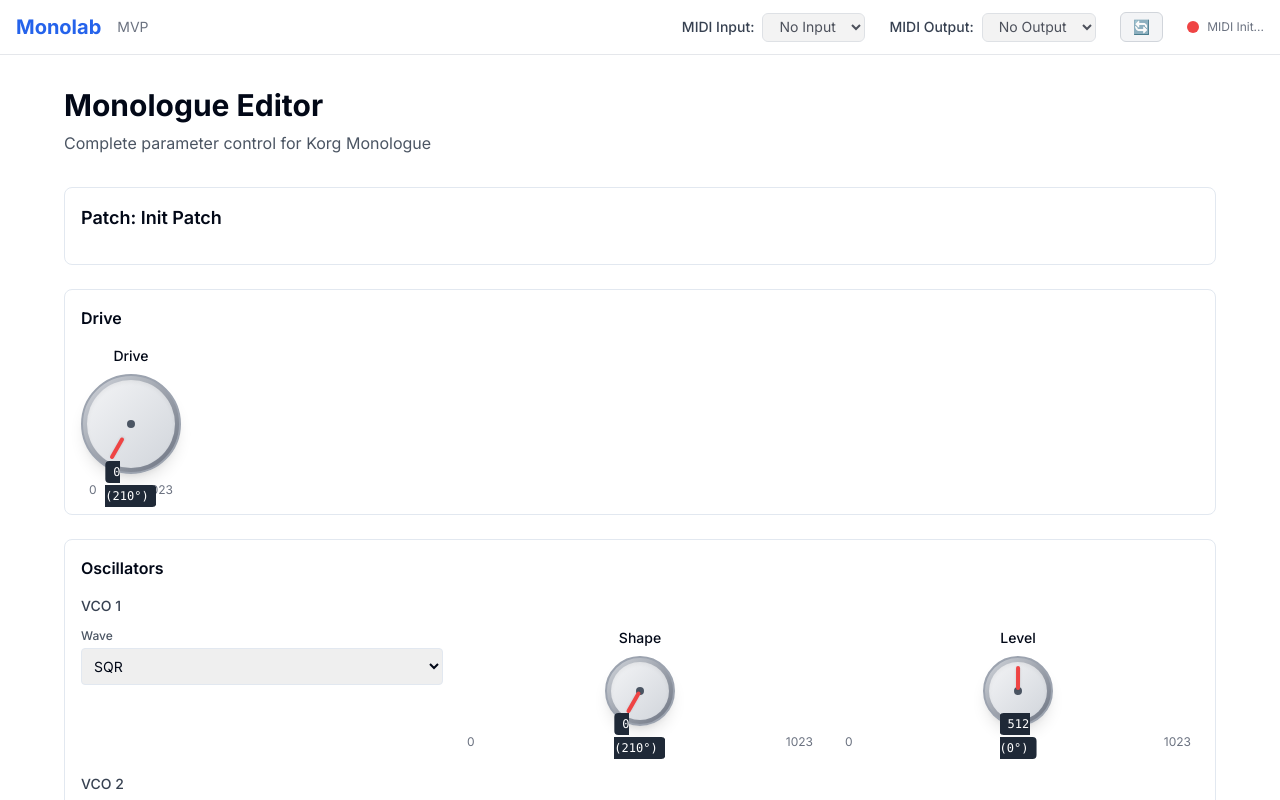
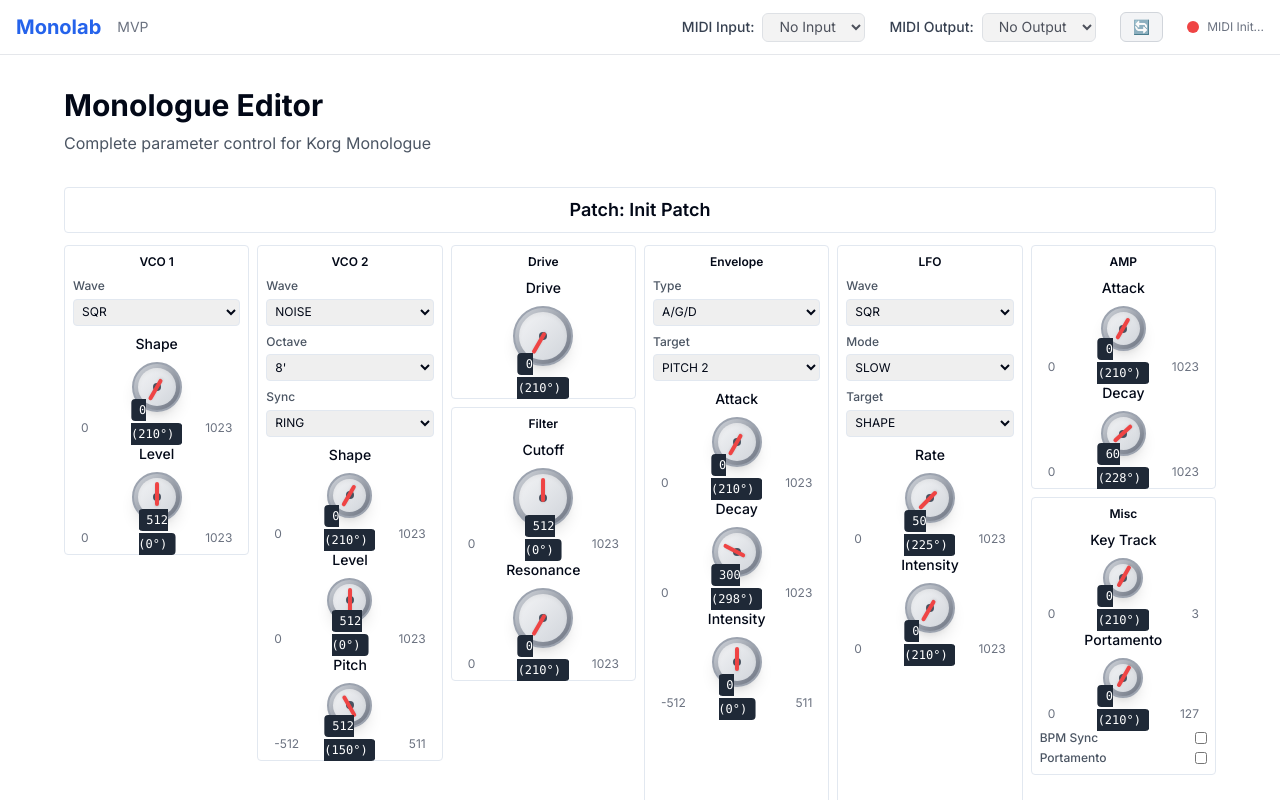
Before and after one commit to julzelements/monolab, a Next.js app: page / in a window 1280 px wide. Shown: the top 800 px of the page. Built offline with nearby package versions, Linux system fonts and the light colour scheme.

Commit message:
more gui

```diff
--- a/src/components/MonologueEditor.tsx
+++ b/src/components/MonologueEditor.tsx
@@ -77,46 +77,29 @@
   }
 
   return (
-    <div className={`space-y-6 ${className}`}>
-      {/* Patch Name */}
-      <div className="p-4 border rounded-lg">
-        <h2 className="text-lg font-semibold mb-4">Patch: {parameters.patchName}</h2>
+    <div className={`w-full max-w-[1200px] mx-auto ${className}`} style={{ height: '900px' }}>
+      {/* Patch Name Header - Compact */}
+      <div className="p-2 border rounded mb-3 text-center">
+        <h2 className="text-lg font-semibold">Patch: {parameters.patchName}</h2>
       </div>
 
-      {/* Drive */}
-      <div className="p-4 border rounded-lg">
-        <h3 className="text-md font-semibold mb-4">Drive</h3>
-        <div className="flex items-center space-x-4">
-          <Knob
-            value={getSafeValue("drive", 0)}
-            onChange={(value) => updateParameter("drive", value)}
-            min={0}
-            max={1023}
-            label="Drive"
-            size={100}
-          />
-        </div>
-      </div>
+      {/* Main Grid - 6 Columns */}
+      <div className="grid grid-cols-6 gap-2 h-[calc(100%-60px)]">
 
-      {/* VCO Section */}
-      <div className="p-4 border rounded-lg">
-        <h3 className="text-md font-semibold mb-4">Oscillators</h3>
-
-        {/* VCO1 */}
-        <div className="mb-6">
-          <h4 className="text-sm font-medium mb-3 text-gray-700">VCO 1</h4>
-          <div className="grid grid-cols-1 md:grid-cols-3 gap-4">
+        {/* Column 1: VCO1 */}
+        <div className="space-y-2">
+          <div className="p-2 border rounded">
+            <h3 className="text-xs font-semibold mb-2 text-center">VCO 1</h3>
+            <div className="space-y-2">
               <div>
                 <label className="block text-xs font-medium text-gray-600 mb-1">Wave</label>
                 <select
                   value={getSafeValue("oscillators.vco1.wave", 0)}
                   onChange={(e) => updateParameter("oscillators.vco1.wave", parseInt(e.target.value))}
-                className="w-full p-2 border rounded text-sm"
+                  className="w-full p-1 border rounded text-xs"
                 >
                   {VCO1_WAVE_TYPES.map((wave, idx) => (
-                  <option key={idx} value={idx}>
-                    {wave}
-                  </option>
+                    <option key={idx} value={idx}>{wave}</option>
                   ))}
                 </select>
               </div>
@@ -126,7 +109,7 @@
                 min={0}
                 max={1023}
                 label="Shape"
-              size={70}
+                size={50}
               />
               <Knob
                 value={getSafeValue("oscillators.vco1.level", 0)}
@@ -134,26 +117,50 @@
                 min={0}
                 max={1023}
                 label="Level"
-              size={70}
+                size={50}
               />
             </div>
           </div>
+        </div>
 
-        {/* VCO2 */}
-        <div>
-          <h4 className="text-sm font-medium mb-3 text-gray-700">VCO 2</h4>
-          <div className="grid grid-cols-1 md:grid-cols-3 gap-4">
+        {/* Column 2: VCO2 */}
+        <div className="space-y-2">
+          <div className="p-2 border rounded">
+            <h3 className="text-xs font-semibold mb-2 text-center">VCO 2</h3>
+            <div className="space-y-2">
               <div>
                 <label className="block text-xs font-medium text-gray-600 mb-1">Wave</label>
                 <select
                   value={getSafeValue("oscillators.vco2.wave", 0)}
                   onChange={(e) => updateParameter("oscillators.vco2.wave", parseInt(e.target.value))}
-                className="w-full p-2 border rounded text-sm"
+                  className="w-full p-1 border rounded text-xs"
                 >
                   {VCO2_WAVE_TYPES.map((wave, idx) => (
-                  <option key={idx} value={idx}>
-                    {wave}
-                  </option>
+                    <option key={idx} value={idx}>{wave}</option>
+                  ))}
+                </select>
+              </div>
+              <div>
+                <label className="block text-xs font-medium text-gray-600 mb-1">Octave</label>
+                <select
+                  value={getSafeValue("oscillators.vco2.octave", 0)}
+                  onChange={(e) => updateParameter("oscillators.vco2.octave", parseInt(e.target.value))}
+                  className="w-full p-1 border rounded text-xs"
+                >
+                  {OCTAVE_OPTIONS.map((octave, idx) => (
+                    <option key={idx} value={idx}>{octave}</option>
+                  ))}
+                </select>
+              </div>
+              <div>
+                <label className="block text-xs font-medium text-gray-600 mb-1">Sync</label>
+                <select
+                  value={getSafeValue("oscillators.vco2.sync", 0)}
+                  onChange={(e) => updateParameter("oscillators.vco2.sync", parseInt(e.target.value))}
+                  className="w-full p-1 border rounded text-xs"
+                >
+                  {SYNC_RING_OPTIONS.map((sync, idx) => (
+                    <option key={idx} value={idx}>{sync}</option>
                   ))}
                 </select>
               </div>
@@ -163,7 +170,7 @@
                 min={0}
                 max={1023}
                 label="Shape"
-              size={70}
+                size={45}
               />
               <Knob
                 value={getSafeValue("oscillators.vco2.level", 0)}
@@ -171,59 +178,48 @@
                 min={0}
                 max={1023}
                 label="Level"
-              size={70}
+                size={45}
               />
-            <div>
-              <label className="block text-xs font-medium text-gray-600 mb-1">Octave</label>
-              <select
-                value={getSafeValue("oscillators.vco2.octave", 0)}
-                onChange={(e) => updateParameter("oscillators.vco2.octave", parseInt(e.target.value))}
-                className="w-full p-2 border rounded text-sm"
-              >
-                {OCTAVE_OPTIONS.map((octave, idx) => (
-                  <option key={idx} value={idx}>
-                    {octave}
-                  </option>
-                ))}
-              </select>
-            </div>
               <Knob
                 value={getSafeValue("oscillators.vco2.pitch", 0)}
                 onChange={(value) => updateParameter("oscillators.vco2.pitch", value)}
                 min={-512}
                 max={511}
                 label="Pitch"
-              size={70}
+                size={45}
               />
-            <div>
-              <label className="block text-xs font-medium text-gray-600 mb-1">Sync/Ring</label>
-              <select
-                value={getSafeValue("oscillators.vco2.sync", 0)}
-                onChange={(e) => updateParameter("oscillators.vco2.sync", parseInt(e.target.value))}
-                className="w-full p-2 border rounded text-sm"
-              >
-                {SYNC_RING_OPTIONS.map((sync, idx) => (
-                  <option key={idx} value={idx}>
-                    {sync}
-                  </option>
-                ))}
-              </select>
-            </div>
             </div>
           </div>
         </div>
 
-      {/* Filter Section */}
-      <div className="p-4 border rounded-lg">
-        <h3 className="text-md font-semibold mb-4">Filter</h3>
-        <div className="grid grid-cols-1 md:grid-cols-2 gap-4">
+        {/* Column 3: Drive & Filter */}
+        <div className="space-y-2">
+          {/* Drive */}
+          <div className="p-2 border rounded">
+            <h3 className="text-xs font-semibold mb-2 text-center">Drive</h3>
+            <div className="flex justify-center">
+              <Knob
+                value={getSafeValue("drive", 0)}
+                onChange={(value) => updateParameter("drive", value)}
+                min={0}
+                max={1023}
+                label="Drive"
+                size={60}
+              />
+            </div>
+          </div>
+
+          {/* Filter */}
+          <div className="p-2 border rounded">
+            <h3 className="text-xs font-semibold mb-2 text-center">Filter</h3>
+            <div className="space-y-2">
               <Knob
                 value={getSafeValue("filter.cutoff", 0)}
                 onChange={(value) => updateParameter("filter.cutoff", value)}
                 min={0}
                 max={1023}
                 label="Cutoff"
-            size={100}
+                size={60}
               />
               <Knob
                 value={getSafeValue("filter.resonance", 0)}
@@ -231,26 +227,26 @@
                 min={0}
                 max={1023}
                 label="Resonance"
-            size={100}
+                size={60}
               />
             </div>
           </div>
+        </div>
 
-      {/* Envelope Section */}
-      <div className="p-4 border rounded-lg">
-        <h3 className="text-md font-semibold mb-4">Envelope</h3>
-        <div className="grid grid-cols-1 md:grid-cols-2 lg:grid-cols-5 gap-4">
+        {/* Column 4: Envelope */}
+        <div className="space-y-2">
+          <div className="p-2 border rounded h-full">
+            <h3 className="text-xs font-semibold mb-2 text-center">Envelope</h3>
+            <div className="space-y-2">
               <div>
                 <label className="block text-xs font-medium text-gray-600 mb-1">Type</label>
                 <select
                   value={getSafeValue("envelope.type", 0)}
                   onChange={(e) => updateParameter("envelope.type", parseInt(e.target.value))}
-              className="w-full p-2 border rounded text-sm"
+                  className="w-full p-1 border rounded text-xs"
                 >
                   {ENVELOPE_TYPES.map((type, idx) => (
-                <option key={idx} value={idx}>
-                  {type}
-                </option>
+                    <option key={idx} value={idx}>{type}</option>
                   ))}
                 </select>
               </div>
@@ -259,12 +255,10 @@
                 <select
                   value={getSafeValue("envelope.target", 0)}
                   onChange={(e) => updateParameter("envelope.target", parseInt(e.target.value))}
-              className="w-full p-2 border rounded text-sm"
+                  className="w-full p-1 border rounded text-xs"
                 >
                   {EG_TARGET_TYPES.map((target, idx) => (
-                <option key={idx} value={idx}>
-                  {target}
-                </option>
+                    <option key={idx} value={idx}>{target}</option>
                   ))}
                 </select>
               </div>
@@ -274,7 +268,7 @@
                 min={0}
                 max={1023}
                 label="Attack"
-            size={70}
+                size={50}
               />
               <Knob
                 value={getSafeValue("envelope.decay", 0)}
@@ -282,7 +276,7 @@
                 min={0}
                 max={1023}
                 label="Decay"
-            size={70}
+                size={50}
               />
               <Knob
                 value={getSafeValue("envelope.intensity", 0)}
@@ -290,26 +284,26 @@
                 min={-512}
                 max={511}
                 label="Intensity"
-            size={70}
+                size={50}
               />
             </div>
           </div>
+        </div>
 
-      {/* LFO Section */}
-      <div className="p-4 border rounded-lg">
-        <h3 className="text-md font-semibold mb-4">LFO</h3>
-        <div className="grid grid-cols-1 md:grid-cols-2 lg:grid-cols-5 gap-4">
+        {/* Column 5: LFO */}
+        <div className="space-y-2">
+          <div className="p-2 border rounded h-full">
+            <h3 className="text-xs font-semibold mb-2 text-center">LFO</h3>
+            <div className="space-y-2">
               <div>
                 <label className="block text-xs font-medium text-gray-600 mb-1">Wave</label>
                 <select
                   value={getSafeValue("lfo.wave", 0)}
                   onChange={(e) => updateParameter("lfo.wave", parseInt(e.target.value))}
-              className="w-full p-2 border rounded text-sm"
+                  className="w-full p-1 border rounded text-xs"
                 >
                   {LFO_WAVE_TYPES.map((wave, idx) => (
-                <option key={idx} value={idx}>
-                  {wave}
-                </option>
+                    <option key={idx} value={idx}>{wave}</option>
                   ))}
                 </select>
               </div>
@@ -318,12 +312,10 @@
                 <select
                   value={getSafeValue("lfo.mode", 0)}
                   onChange={(e) => updateParameter("lfo.mode", parseInt(e.target.value))}
-              className="w-full p-2 border rounded text-sm"
+                  className="w-full p-1 border rounded text-xs"
                 >
                   {LFO_MODES.map((mode, idx) => (
-                <option key={idx} value={idx}>
-                  {mode}
-                </option>
+                    <option key={idx} value={idx}>{mode}</option>
                   ))}
                 </select>
               </div>
@@ -332,12 +324,10 @@
                 <select
                   value={getSafeValue("lfo.target", 0)}
                   onChange={(e) => updateParameter("lfo.target", parseInt(e.target.value))}
-              className="w-full p-2 border rounded text-sm"
+                  className="w-full p-1 border rounded text-xs"
                 >
                   {LFO_TARGET_TYPES.map((target, idx) => (
-                <option key={idx} value={idx}>
-                  {target}
-                </option>
+                    <option key={idx} value={idx}>{target}</option>
                   ))}
                 </select>
               </div>
@@ -347,7 +337,7 @@
                 min={0}
                 max={1023}
                 label="Rate"
-            size={70}
+                size={50}
               />
               <Knob
                 value={getSafeValue("lfo.intensity", 0)}
@@ -355,22 +345,25 @@
                 min={0}
                 max={1023}
                 label="Intensity"
-            size={70}
+                size={50}
               />
             </div>
           </div>
+        </div>
 
-      {/* AMP Section */}
-      <div className="p-4 border rounded-lg">
-        <h3 className="text-md font-semibold mb-4">AMP</h3>
-        <div className="grid grid-cols-1 md:grid-cols-2 gap-4">
+        {/* Column 6: AMP & Misc */}
+        <div className="space-y-2">
+          {/* AMP */}
+          <div className="p-2 border rounded">
+            <h3 className="text-xs font-semibold mb-2 text-center">AMP</h3>
+            <div className="space-y-2">
               <Knob
                 value={getSafeValue("amp.attack", 0)}
                 onChange={(value) => updateParameter("amp.attack", value)}
                 min={0}
                 max={1023}
                 label="Attack"
-            size={70}
+                size={45}
               />
               <Knob
                 value={getSafeValue("amp.decay", 0)}
@@ -378,22 +371,22 @@
                 min={0}
                 max={1023}
                 label="Decay"
-            size={70}
+                size={45}
               />
             </div>
           </div>
 
-      {/* Misc Section */}
-      <div className="p-4 border rounded-lg">
-        <h3 className="text-md font-semibold mb-4">Misc</h3>
-        <div className="grid grid-cols-1 md:grid-cols-2 lg:grid-cols-3 gap-4">
+          {/* Misc */}
+          <div className="p-2 border rounded">
+            <h3 className="text-xs font-semibold mb-2 text-center">Misc</h3>
+            <div className="space-y-2">
               <Knob
                 value={getSafeValue("misc.cutoffKeyTrack", 0)}
                 onChange={(value) => updateParameter("misc.cutoffKeyTrack", value)}
                 min={0}
                 max={3}
                 label="Key Track"
-            size={70}
+                size={40}
               />
               <Knob
                 value={getSafeValue("misc.portamentTime", 0)}
@@ -401,25 +394,29 @@
                 min={0}
                 max={127}
                 label="Portamento"
-            size={70}
+                size={40}
               />
-          <div className="flex items-center space-x-2">
+              <div className="space-y-1">
+                <div className="flex items-center justify-between">
                   <label className="text-xs font-medium text-gray-600">BPM Sync</label>
                   <input
                     type="checkbox"
                     checked={getSafeValue("misc.bpmSync", false)}
                     onChange={(e) => updateParameter("misc.bpmSync", e.target.checked)}
-              className="w-4 h-4"
+                    className="w-3 h-3"
                   />
                 </div>
-          <div className="flex items-center space-x-2">
-            <label className="text-xs font-medium text-gray-600">Portamento Mode</label>
+                <div className="flex items-center justify-between">
+                  <label className="text-xs font-medium text-gray-600">Portamento</label>
                   <input
                     type="checkbox"
                     checked={getSafeValue("misc.portamentMode", false)}
                     onChange={(e) => updateParameter("misc.portamentMode", e.target.checked)}
-              className="w-4 h-4"
+                    className="w-3 h-3"
                   />
+                </div>
+              </div>
+            </div>
           </div>
         </div>
       </div>
```
Also changed, not shown: 2 other files (tests, documents, lock files or other folders). Lines whose indentation alone changed are shown as unchanged.
